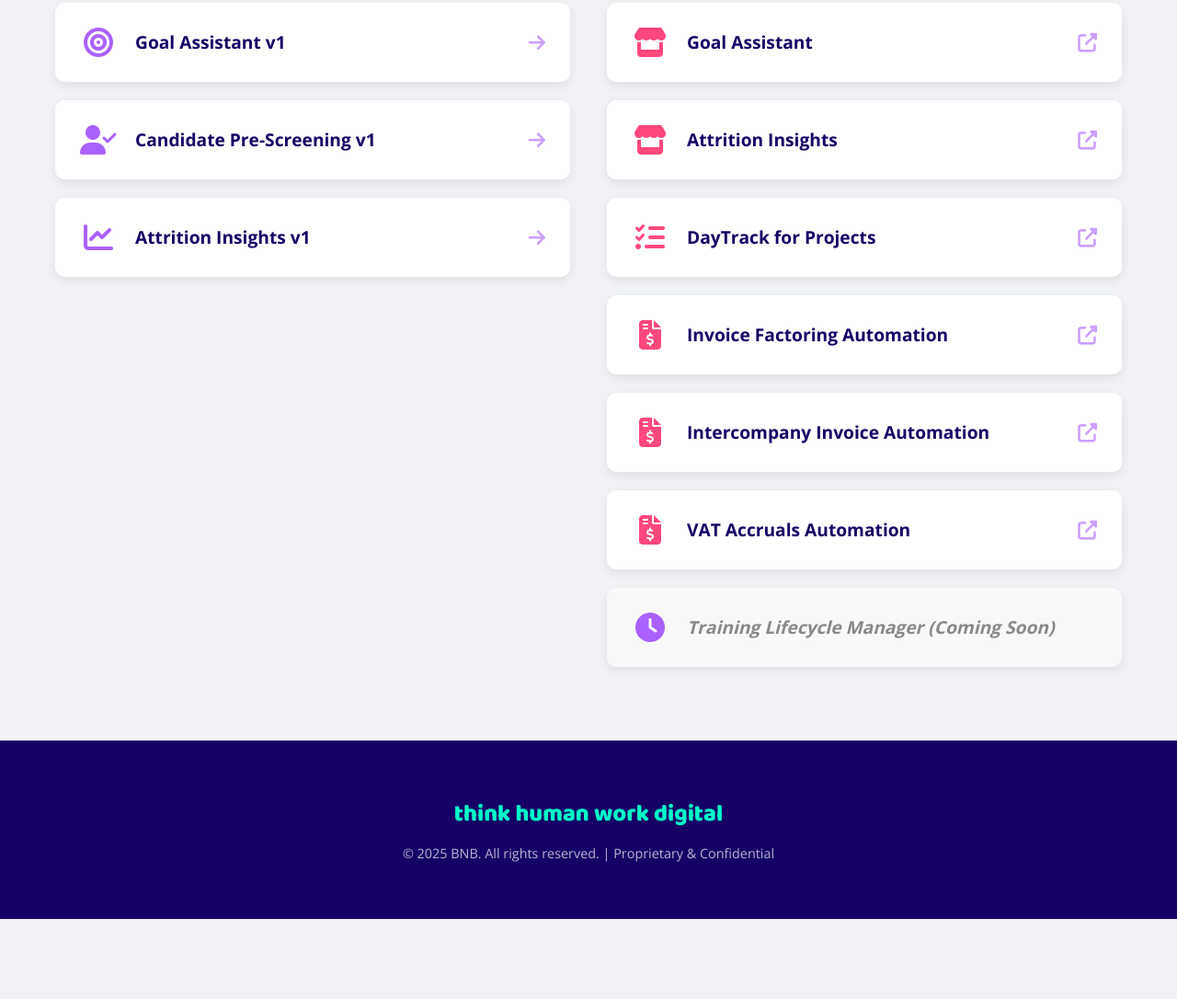
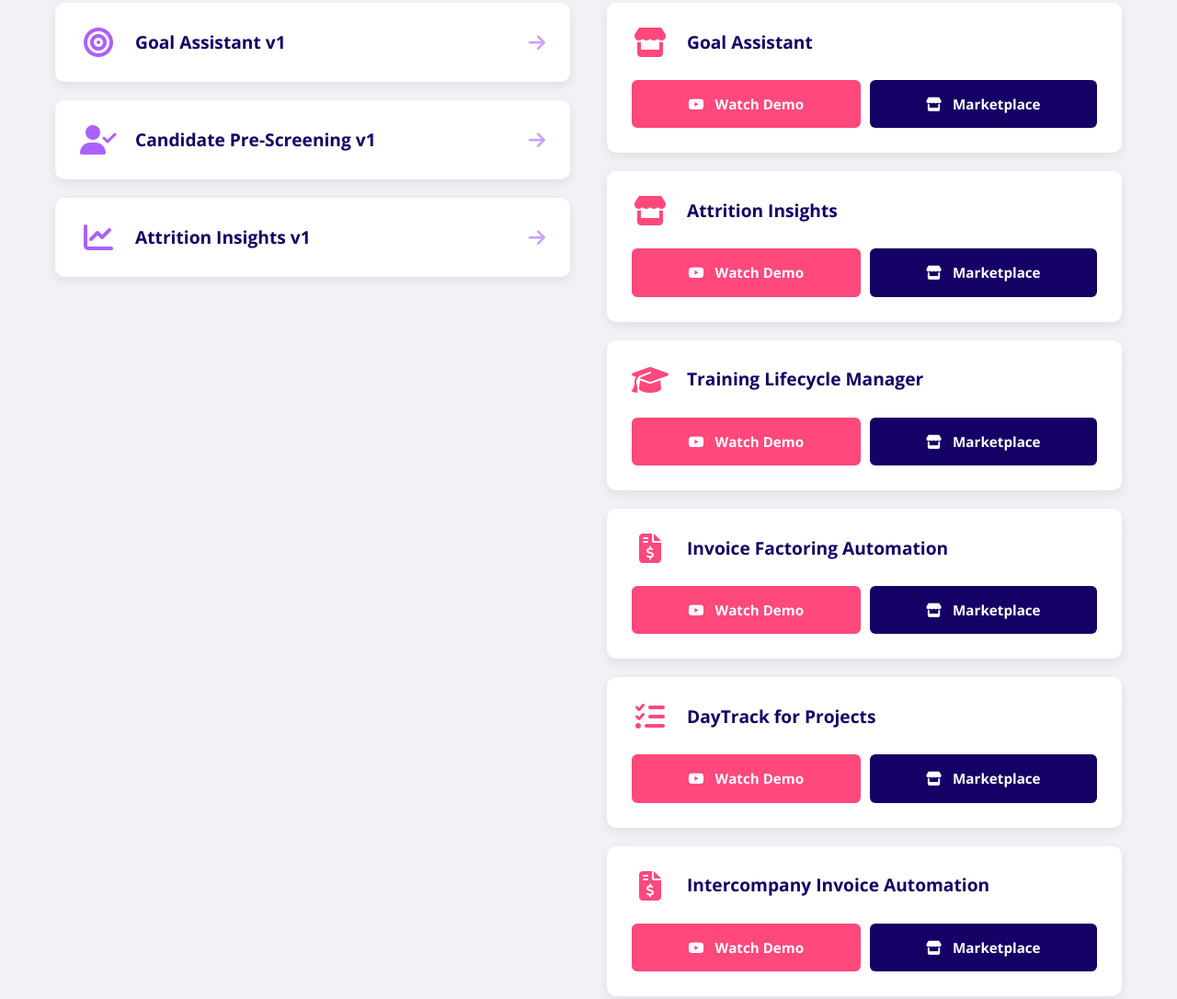
Before and after one commit to bnb-ml/bnb-ml.github.io, a plain HTML site: page index.html in a window 1280 px wide. Shown: the part 511-1597 px from the top of the page at 92% size. Before the commit the page ends 1510 px from the top, so only its background shows below. Drawn offline with nearby package versions, Linux system fonts and the light colour scheme.

Commit message:
Add files via upload

```diff
--- a/index.html
+++ b/index.html
@@ -25,15 +25,13 @@
             --font-body: 'Open Sans', sans-serif;
 
             /* UI */
-            --bg-color: #f0f2f5; /* A very light grey background */
+            --bg-color: #f0f2f5;
             --card-shadow: 0 4px 12px rgba(0, 0, 0, 0.08);
             --card-shadow-hover: 0 8px 25px rgba(21, 0, 101, 0.15);
         }
 
         /* --- Base & Animation --- */
-        * {
-            box-sizing: border-box;
-        }
+        * { box-sizing: border-box; }
 
         body {
             font-family: var(--font-body);
@@ -44,14 +42,8 @@
         }
 
         @keyframes fadeIn {
-            from {
-                opacity: 0;
-                transform: translateY(20px);
-            }
-            to {
-                opacity: 1;
-                transform: translateY(0);
-            }
+            from { opacity: 0; transform: translateY(20px); }
+            to { opacity: 1; transform: translateY(0); }
         }
 
         .container {
@@ -65,81 +57,61 @@
             background: var(--dark-blue);
             padding: 20px 40px;
             background-image: linear-gradient(135deg, var(--dark-blue) 70%, var(--light-purple));
-            /* Added relative positioning to place the logo circle */
             position: relative;
-            min-height: 90px; /* Increased height to fit circle */
+            min-height: 90px;
             display: flex;
             align-items: center;
         }
 
-        /* === NEW: Logo Circle & Image === */
         .logo-container {
-            width: 140px; /* Circle diameter */
-            height: 140px; /* Circle diameter */
+            width: 140px;
+            height: 140px;
             background-color: var(--white);
-            border-radius: 50%; /* Makes it a circle */
-
-            /* Positioning: Sits on top of the header */
+            border-radius: 50%;
             position: absolute;
-            top: 20px; /* Adjust this to move circle up/down */
-            left: 40px; /* Aligns with container padding */
-
-            /* Shadow for depth */
+            top: 20px;
+            left: 40px;
             box-shadow: 0 5px 15px rgba(0,0,0,0.2);
-
-            /* Flexbox to center the logo inside */
             display: flex;
             align-items: center;
             justify-content: center;
         }
 
-        .logo-img {
-            width: 85px; /* Size of the logo inside the circle */
-            height: auto;
-        }
-        /* ================================ */
-
+        .logo-img { width: 85px; height: auto; }
 
         /* --- Welcome Hero --- */
         .hero {
             padding: 40px 0;
             text-align: left;
-            /* Added padding-top to clear the new logo circle */
             margin-top: 80px;
         }
 
         .hero h2 {
             font-family: var(--font-title);
             font-weight: 800;
-            font-size: 3em; /* 24pt+ */
+            font-size: 3em;
             color: var(--dark-blue);
             margin: 0 0 10px 0;
             line-height: 1.2;
         }
 
-        .hero p {
-            font-size: 1.2em;
-            color: #555;
-            max-width: 700px;
-        }
+        .hero p { font-size: 1.2em; color: #555; max-width: 700px; }
 
         /* --- Main Content Grid --- */
         .main-content {
             display: grid;
-            grid-template-columns: 1fr; /* 1 column on mobile */
+            grid-template-columns: 1fr;
             gap: 40px;
         }
 
         @media (min-width: 900px) {
-            .main-content {
-                grid-template-columns: 1fr 1fr;
-            }
+            .main-content { grid-template-columns: 1fr 1fr; }
         }
 
         .content-section h3 {
             font-family: var(--font-title);
             font-weight: 800;
-            font-size: 2.1em; /* 21pt */
+            font-size: 2.1em;
             color: var(--dark-blue);
             margin-top: 0;
             margin-bottom: 20px;
@@ -147,7 +119,7 @@
             padding-bottom: 10px;
         }
 
-        /* --- New Card Design --- */
+        /* --- Card Design (Applies to ALL cards) --- */
         .card-list {
             display: grid;
             gap: 20px;
@@ -157,7 +129,6 @@
             background-color: var(--white);
             border-radius: 10px;
             box-shadow: var(--card-shadow);
-            display: block;
             text-decoration: none;
             position: relative;
             overflow: hidden;
@@ -173,12 +144,95 @@
             border-color: var(--bright-turquoise);
         }
 
-        .card-content {
+        /* --- 1. Business Cases (Single Link Cards) --- */
+        a.card { display: block; }
+
+        a.card .card-content {
             display: flex;
             align-items: center;
             gap: 20px;
         }
 
+        a.card .card-arrow {
+            margin-left: auto;
+            font-size: 1.3em;
+            color: var(--light-purple);
+            opacity: 0.6;
+            transition: transform 0.2s ease, opacity 0.2s ease;
+        }
+
+        a.card:hover .card-arrow {
+            transform: translateX(5px);
+            opacity: 1.0;
+            color: var(--calid-orange);
+        }
+
+        /* --- 2. Marketplace Apps (Multi-Link Cards) --- */
+
+        div.card {
+            display: flex;
+            flex-direction: column;
+            justify-content: space-between;
+        }
+
+        .card-header {
+            display: flex;
+            align-items: center;
+            gap: 20px;
+        }
+
+        .card-actions {
+            display: flex;
+            flex-direction: column;
+            gap: 10px;
+            margin-top: 25px;
+        }
+
+        @media (min-width: 450px) {
+            .card-actions {
+                flex-direction: row;
+            }
+        }
+
+        .btn {
+            display: block;
+            flex-grow: 1;
+            padding: 12px 15px;
+            border-radius: 6px;
+            text-decoration: none;
+            font-weight: 700;
+            font-family: var(--font-body);
+            font-size: 0.95em;
+            text-align: center;
+            border: 2px solid transparent;
+            transition: all 0.2s ease;
+        }
+        .btn i {
+            margin-right: 8px;
+        }
+        .btn:hover {
+             transform: scale(1.03);
+        }
+
+        .btn-primary {
+            background-color: var(--calid-orange);
+            color: var(--white);
+            border-color: var(--calid-orange);
+        }
+        .btn-primary:hover {
+            background-color: #d93d6a;
+            border-color: #d93d6a;
+        }
+
+        .btn-secondary {
+            background-color: var(--dark-blue);
+            color: var(--white);
+        }
+        .btn-secondary:hover {
+            background-color: var(--light-purple);
+        }
+
+        /* --- Shared Card Elements (Title, Icon) --- */
         .card-icon {
             font-size: 2em;
             color: var(--light-purple);
@@ -188,44 +242,10 @@
 
         .card-title {
             font-family: var(--font-body);
-            font-weight: 700; /* Bold */
-            font-size: 1.2em; /* 12pt+ */
+            font-weight: 700;
+            font-size: 1.2em;
             color: var(--dark-blue);
             margin: 0;
-        }
-
-        .card-arrow {
-            margin-left: auto;
-            font-size: 1.3em;
-            color: var(--light-purple);
-            opacity: 0.6;
-            transition: transform 0.2s ease, opacity 0.2s ease;
-        }
-
-        .card:hover .card-arrow {
-            transform: translateX(5px);
-            opacity: 1.0;
-            color: var(--calid-orange);
-        }
-
-        .card.coming-soon {
-            background-color: #f9f9f9;
-            opacity: 0.7;
-        }
-
-        .card.coming-soon .card-title {
-            color: #888;
-            font-style: italic;
-        }
-
-        .card.coming-soon:hover {
-            transform: none;
-            box-shadow: var(--card-shadow);
-            border-color: transparent;
-        }
-
-        .card.coming-soon .card-arrow {
-            display: none;
         }
 
         /* --- Footer --- */
@@ -260,9 +280,7 @@
         <div class="logo-container">
             <img src="https://www.bnetbuilders.com/wp-content/themes/theme/_/img/logo.svg" alt="BNB Logo" class="logo-img">
         </div>
-
-        <div class="container">
-            </div>
+        <div class="container"></div>
     </header>
 
     <main class="container">
@@ -309,58 +327,108 @@
                 <h3>Workday Marketplace Apps</h3>
                 <div class="card-list">
 
-                    <a href="https://marketplace.workday.com/apps/458141/goal-assistant" target="_blank" class="card">
-                        <div class="card-content">
+                    <div class="card">
+                        <div class="card-header">
                             <i class="fas fa-store card-icon" style="color: var(--calid-orange);"></i>
                             <h4 class="card-title">Goal Assistant</h4>
-                            <i class="fas fa-external-link-alt card-arrow"></i>
                         </div>
+                        <div class="card-actions">
+                            <a href="https://www.youtube.com/watch?v=DE6eErVwwtk" target="_blank" class="btn btn-primary">
+                                <i class="fab fa-youtube"></i> Watch Demo
                             </a>
+                            <a href="https://marketplace.workday.com/apps/458141/goal-assistant" target="_blank" class="btn btn-secondary">
+                                <i class="fas fa-store"></i> Marketplace
+                            </a>
+                        </div>
+                    </div>
 
-                    <a href="https://marketplace.workday.com/apps/529582/attrition-insights" target="_blank" class="card">
-                        <div class="card-content">
+                    <div class="card">
+                        <div class="card-header">
                             <i class="fas fa-store card-icon" style="color: var(--calid-orange);"></i>
                             <h4 class="card-title">Attrition Insights</h4>
-                            <i class="fas fa-external-link-alt card-arrow"></i>
                         </div>
+                        <div class="card-actions">
+                            <a href="https://www.youtube.com/watch?v=WJ9NQOa_NAg" target="_blank" class="btn btn-primary">
+                                <i class="fab fa-youtube"></i> Watch Demo
                             </a>
+                            <a href="https://marketplace.workday.com/apps/529582/attrition-insights" target="_blank" class="btn btn-secondary">
+                                <i class="fas fa-store"></i> Marketplace
+                            </a>
+                        </div>
+                    </div>
 
-                    <a href="https://marketplace.workday.com/apps/490233/daytrack-for-projects" target="_blank" class="card">
-                        <div class="card-content">
+                    <div class="card">
+                        <div class="card-header">
+                            <i class="fas fa-graduation-cap card-icon" style="color: var(--calid-orange);"></i>
+                            <h4 class="card-title">Training Lifecycle Manager</h4>
+                        </div>
+                        <div class="card-actions">
+                            <a href="https://www.youtube.com/watch?v=QPPQQOvAfo0" target="_blank" class="btn btn-primary">
+                                <i class="fab fa-youtube"></i> Watch Demo
+                            </a>
+                            <a href="https://marketplace.workday.com/en-US/apps/648332/training-lifecycle-manager" target="_blank" class="btn btn-secondary">
+                                <i class="fas fa-store"></i> Marketplace
+                            </a>
+                        </div>
+                    </div>
+
+                    <div class="card">
+                        <div class="card-header">
+                            <i class="fas fa-file-invoice-dollar card-icon" style="color: var(--calid-orange);"></i>
+                            <h4 class="card-title">Invoice Factoring Automation</h4>
+                        </div>
+                        <div class="card-actions">
+                            <a href="https://www.youtube.com/watch?v=Px7fL-uff1A" target="_blank" class="btn btn-primary">
+                                <i class="fab fa-youtube"></i> Watch Demo
+                            </a>
+                            <a href="https://marketplace.workday.com/apps/570633/invoice-factoring-automation" target="_blank" class="btn btn-secondary">
+                                <i class="fas fa-store"></i> Marketplace
+                            </a>
+                        </div>
+                    </div>
+
+                    <div class="card">
+                        <div class="card-header">
                             <i class="fas fa-tasks card-icon" style="color: var(--calid-orange);"></i>
                             <h4 class="card-title">DayTrack for Projects</h4>
-                            <i class="fas fa-external-link-alt card-arrow"></i>
                         </div>
+                        <div class="card-actions">
+                            <a href="https://www.youtube.com/watch?v=jBplZMisteM" target="_blank" class="btn btn-primary">
+                                <i class="fab fa-youtube"></i> Watch Demo
                             </a>
+                            <a href="https://marketplace.workday.com/apps/490233/daytrack-for-projects" target="_blank" class="btn btn-secondary">
+                                <i class="fas fa-store"></i> Marketplace
+                            </a>
+                        </div>
+                    </div>
 
-                    <a href="https://marketplace.workday.com/apps/570633/invoice-factoring-automation" target="_blank" class="card">
-                        <div class="card-content">
-                            <i class="fas fa-file-invoice-dollar card-icon" style="color: var(--calid-orange);"></i>
-                            <h4 class="card-title">Invoice Factoring Automation</h4>
-                            <i class="fas fa-external-link-alt card-arrow"></i>
-                        </div>
-                    </a>
-
-                    <a href="https://marketplace.workday.com/apps/497653/intercompany-invoice-automation" target="_blank" class="card">
-                        <div class="card-content">
+                    <div class="card">
+                        <div class="card-header">
                             <i class="fas fa-file-invoice-dollar card-icon" style="color: var(--calid-orange);"></i>
                             <h4 class="card-title">Intercompany Invoice Automation</h4>
-                            <i class="fas fa-external-link-alt card-arrow"></i>
                         </div>
+                        <div class="card-actions">
+                            <a href="https://www.youtube.com/watch?v=tcpdEw72bgw" target="_blank" class="btn btn-primary">
+                                <i class="fab fa-youtube"></i> Watch Demo
                             </a>
+                            <a href="https://marketplace.workday.com/apps/497653/intercompany-invoice-automation" target="_blank" class="btn btn-secondary">
+                                <i class="fas fa-store"></i> Marketplace
+                            </a>
+                        </div>
+                    </div>
 
-                    <a href="https://marketplace.workday.com/apps/497655/vat-accruals-automation" target="_blank" class="card">
-                        <div class="card-content">
+                    <div class="card">
+                        <div class="card-header">
                             <i class="fas fa-file-invoice-dollar card-icon" style="color: var(--calid-orange);"></i>
                             <h4 class="card-title">VAT Accruals Automation</h4>
-                            <i class="fas fa-external-link-alt card-arrow"></i>
                         </div>
+                        <div class="card-actions">
+                            <a href="https://www.youtube.com/watch?v=7y3ajQ75Z9o" target="_blank" class="btn btn-primary">
+                                <i class="fab fa-youtube"></i> Watch Demo
                             </a>
-
-                    <div class="card coming-soon">
-                        <div class="card-content">
-                            <i class="fas fa-clock card-icon"></i>
-                            <h4 class="card-title">Training Lifecycle Manager (Coming Soon)</h4>
+                            <a href="https://marketplace.workday.com/apps/497655/vat-accruals-automation" target="_blank" class="btn btn-secondary">
+                                <i class="fas fa-store"></i> Marketplace
+                            </a>
                         </div>
                     </div>
 
```
Lines whose indentation alone changed are shown as unchanged.
